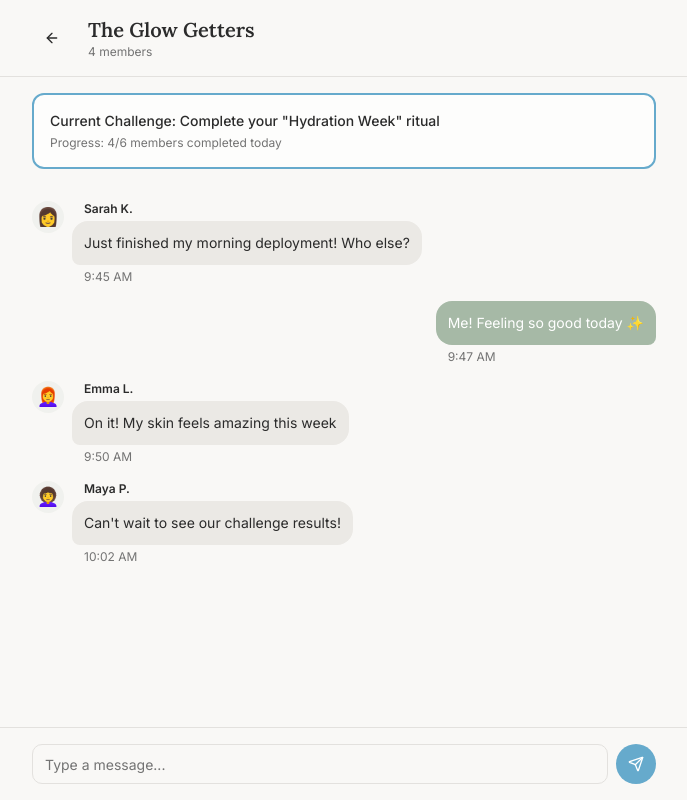
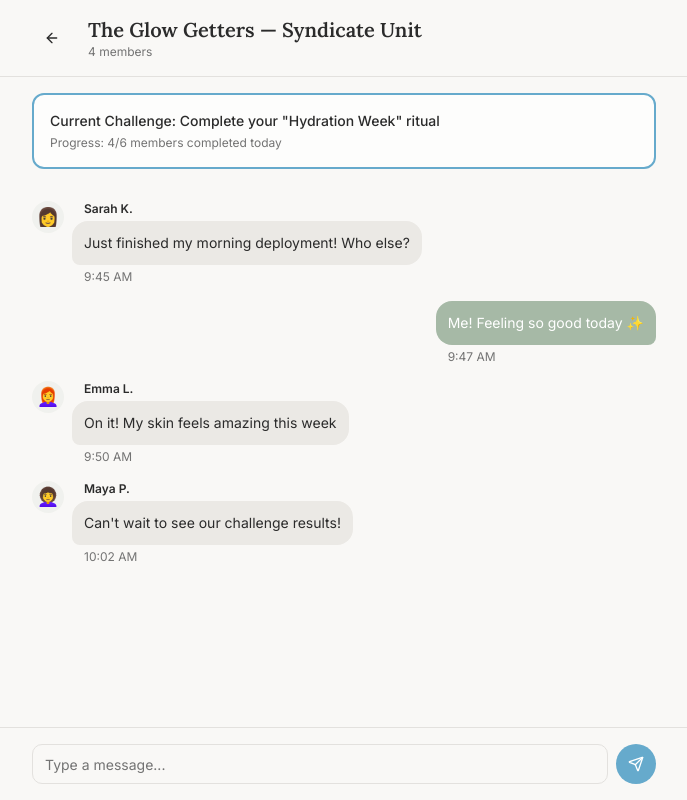
Before and after one commit to elbertroderickocean-stack/spring-sisters-cycle, a React (Vite) app: page /pod-chat in a window 1280 px wide. Shown: the whole page, without its empty margins (296-983 px from the left). Built offline with nearby package versions, Linux system fonts and the light colour scheme; the HTML template or start-up script is replaced by a standard one.

Commit message:
Preceding changes

```diff
--- a/src/pages/PodChat.tsx
+++ b/src/pages/PodChat.tsx
@@ -74,7 +74,7 @@ const PodChat = () => {
               <ArrowLeft className="h-5 w-5" />
             </Button>
             <div className="flex-1">
-              <h1 className="text-xl font-heading font-semibold">The Glow Getters</h1>
+              <h1 className="text-xl font-heading font-semibold">The Glow Getters — Syndicate Unit</h1>
               <p className="text-xs text-muted-foreground">4 members</p>
             </div>
           </div>
```
